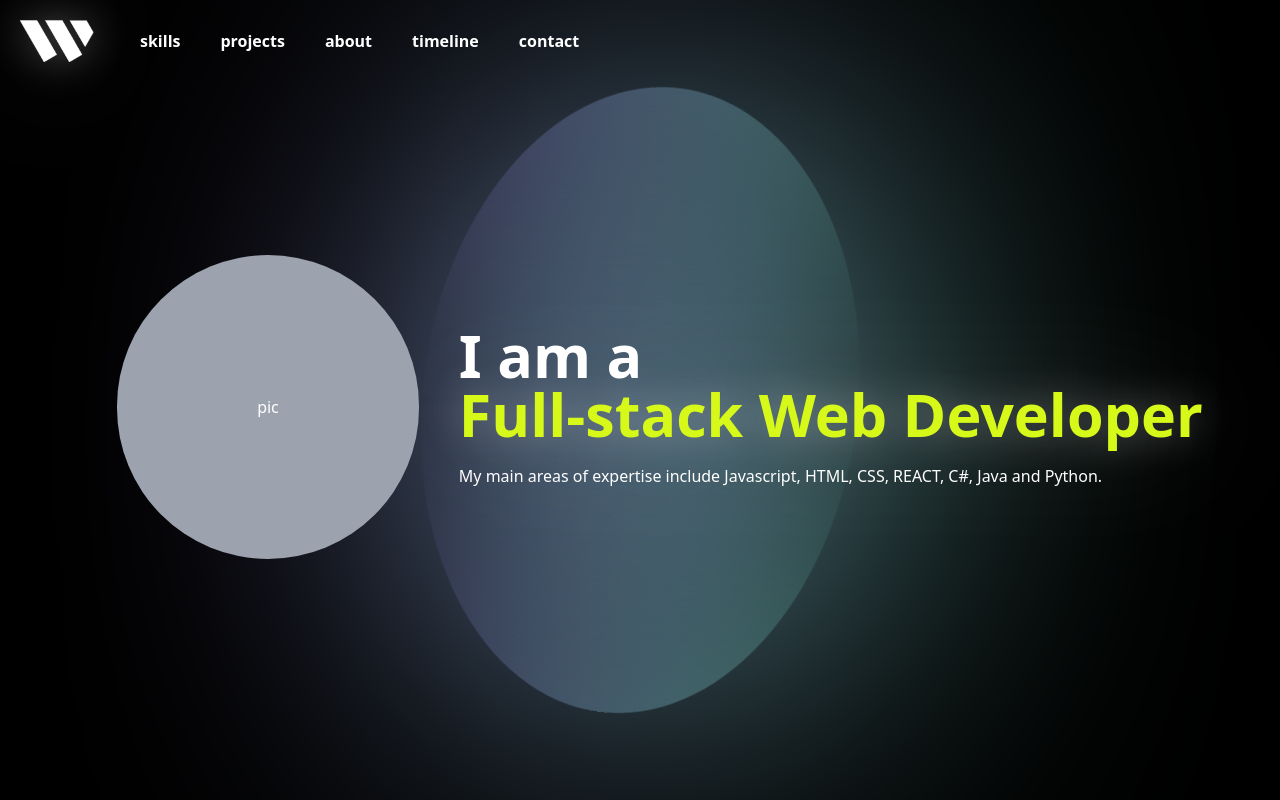
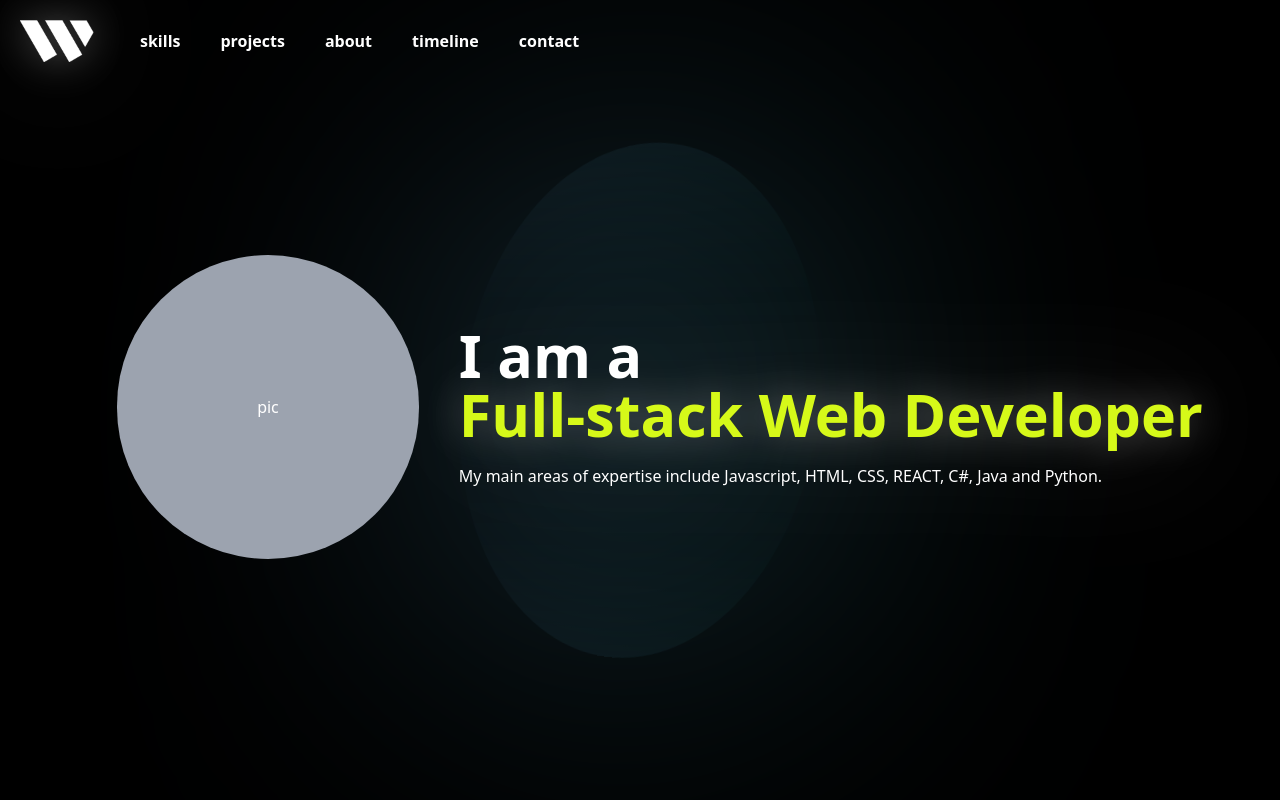
Before and after one commit to WoutDM/Resume, a React (Create React App) app: page / in a window 1280 px wide. Shown: the top 800 px of the page. Built offline with nearby package versions, Linux system fonts and the light colour scheme.

Commit message:
feat: somewhat decreased background blur brightness

```diff
--- a/src/App.css
+++ b/src/App.css
@@ -29,14 +29,14 @@ body {
 #blob {
   z-index: 0;
   background-color: white;
-  height: 34vmax;
+  height: 28vmax;
   aspect-ratio: 1;
   position: fixed;
   left: 50%;
   top: 50%;
   translate: -50% -50%;
   border-radius: 50%;
-  background: linear-gradient(to right, aquamarine, mediumpurple);
+  background: linear-gradient(to right, rgb(16, 58, 59), rgb(46, 75, 97));
   animation: rotate 20s infinite;
   opacity: 0.8;
 }
```
